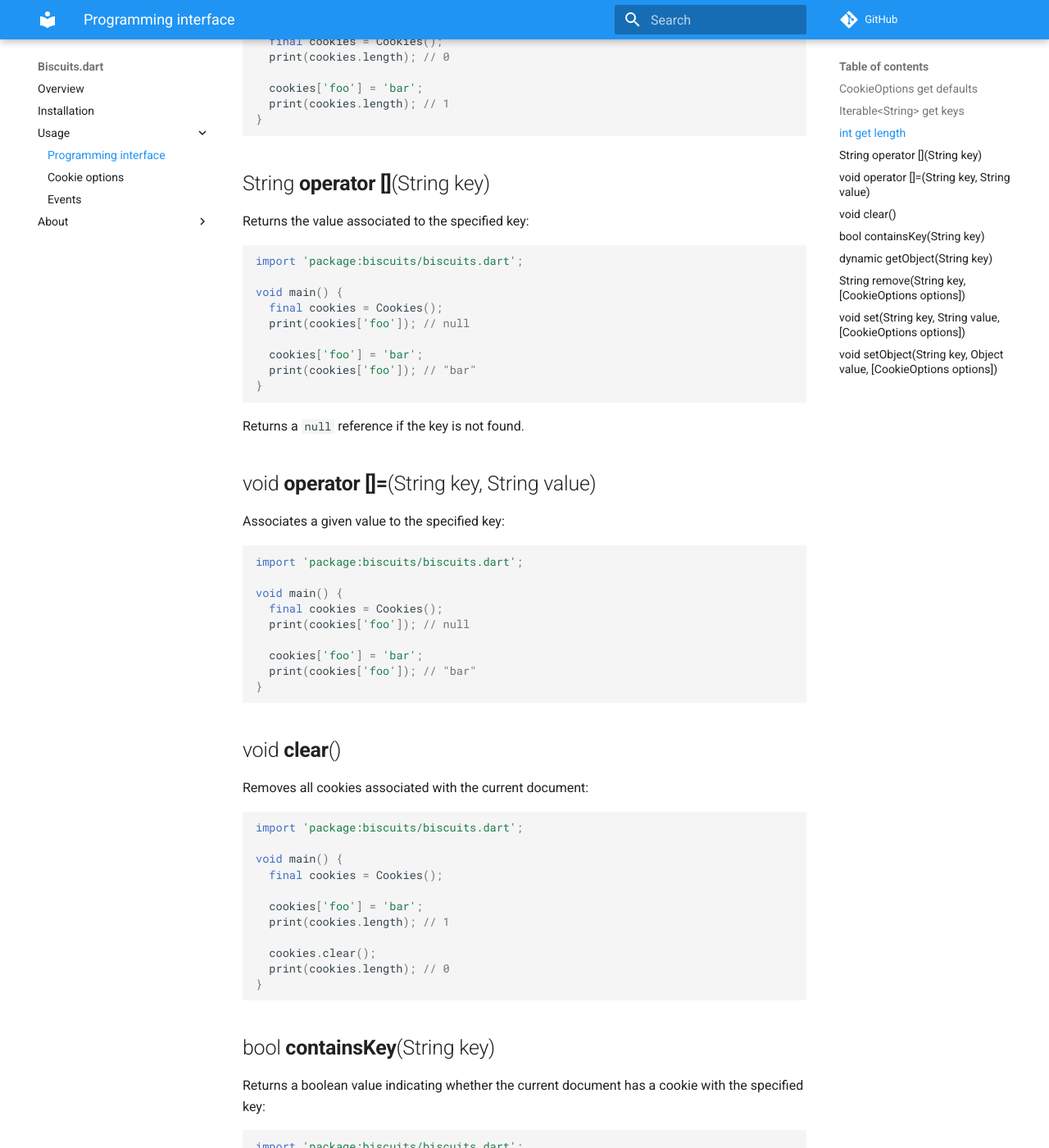
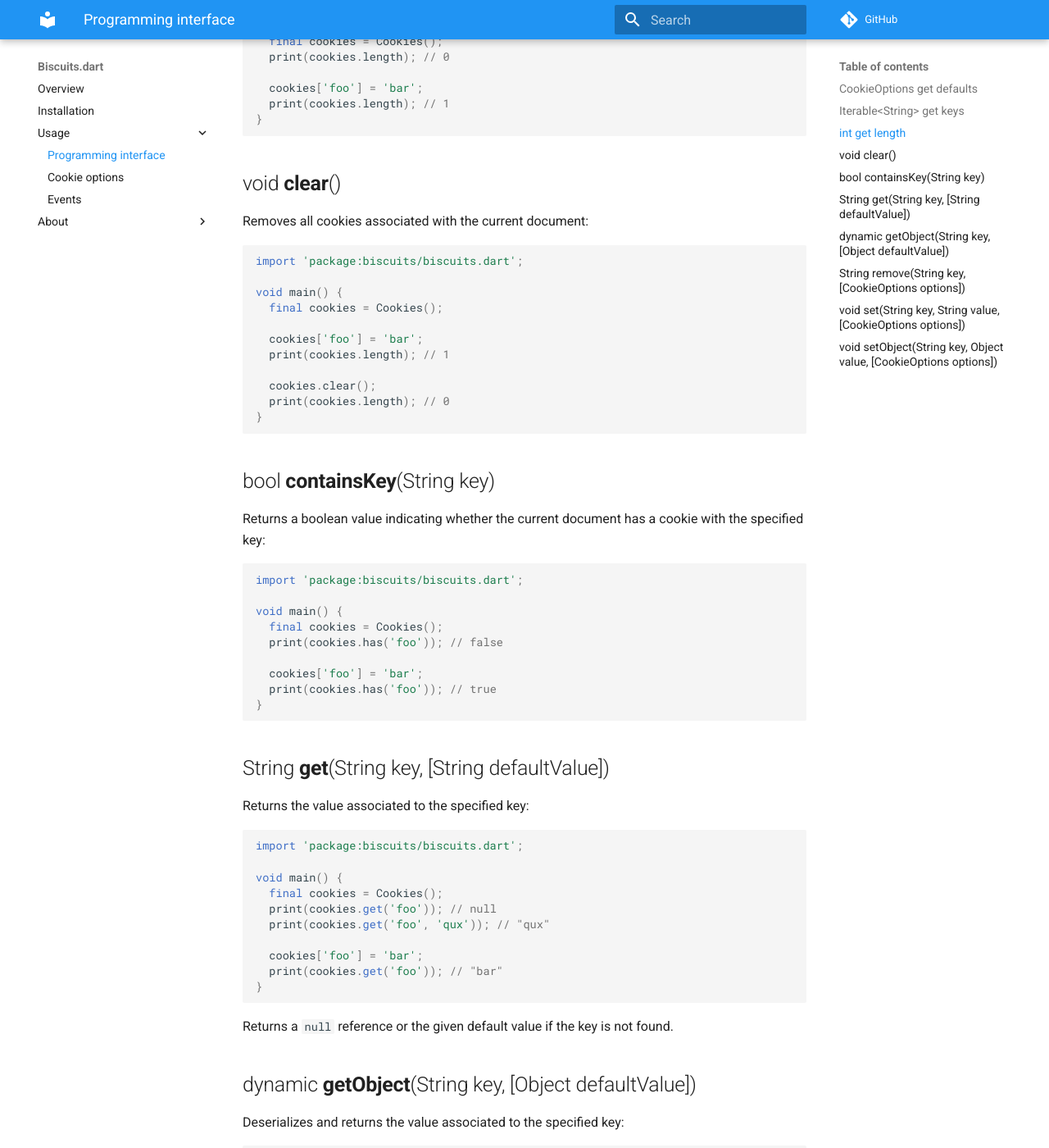
Before and after one commit to cedx/biscuits.dart, an MkDocs documentation site: the page built from doc/usage/api.md, in a window 1280 px wide and 1400 px high, scrolled down 1435 px. Shown: the whole window at 82% size. Built offline with MkDocs 1.6.1 and Material for MkDocs 9.7.7, drawn with Linux system fonts in a browser that asks for light colours; comment, search, counter and statistics services are not loaded; old or Windows-style settings are respelled for this version of MkDocs; some of the changed text lies outside the part shown.

Commit message:
Updated the documentation

````diff
--- a/doc/usage/api.md
+++ b/doc/usage/api.md
@@ -72,38 +72,6 @@ void main() {
 }
 ```
 
-## String **operator []**(String key)
-Returns the value associated to the specified key:
-
-```dart
-import 'package:biscuits/biscuits.dart';
-
-void main() {
-  final cookies = Cookies();
-  print(cookies['foo']); // null
-
-  cookies['foo'] = 'bar';
-  print(cookies['foo']); // "bar"
-}
-```
-
-Returns a `null` reference if the key is not found.
-
-## void **operator []=**(String key, String value)
-Associates a given value to the specified key:
-
-```dart
-import 'package:biscuits/biscuits.dart';
-
-void main() {
-  final cookies = Cookies();
-  print(cookies['foo']); // null
-
-  cookies['foo'] = 'bar';
-  print(cookies['foo']); // "bar"
-}
-```
-
 ## void **clear**()
 Removes all cookies associated with the current document:
 
@@ -136,7 +104,25 @@ void main() {
 }
 ```
 
-## dynamic **getObject**(String key)
+## String **get**(String key, [String defaultValue])
+Returns the value associated to the specified key:
+
+```dart
+import 'package:biscuits/biscuits.dart';
+
+void main() {
+  final cookies = Cookies();
+  print(cookies.get('foo')); // null
+  print(cookies.get('foo', 'qux')); // "qux"
+
+  cookies['foo'] = 'bar';
+  print(cookies.get('foo')); // "bar"
+}
+```
+
+Returns a `null` reference or the given default value if the key is not found.
+
+## dynamic **getObject**(String key, [Object defaultValue])
 Deserializes and returns the value associated to the specified key:
 
 ```dart
@@ -145,6 +131,7 @@ import 'package:biscuits/biscuits.dart';
 void main() {
   final cookies = Cookies();
   print(cookies.getObject('foo')); // null
+  print(cookies.getObject('foo', 'qux')); // "qux"
 
   cookies.setObject('foo', <String, String>{'bar': 'baz'});
   print(cookies.getObject('foo')); // {"bar": "baz"}
@@ -154,7 +141,7 @@ void main() {
 !!! info
     The value is deserialized using the [`JsonCodec.decode`](https://api.dartlang.org/stable/dart-convert/JsonCodec/decode.html) method.
 
-Returns a `null` reference if the key is not found.
+Returns a `null` reference or the given default value if the key is not found.
 
 ## String **remove**(String key, [CookieOptions options])
 Removes the value associated to the specified key:
````
